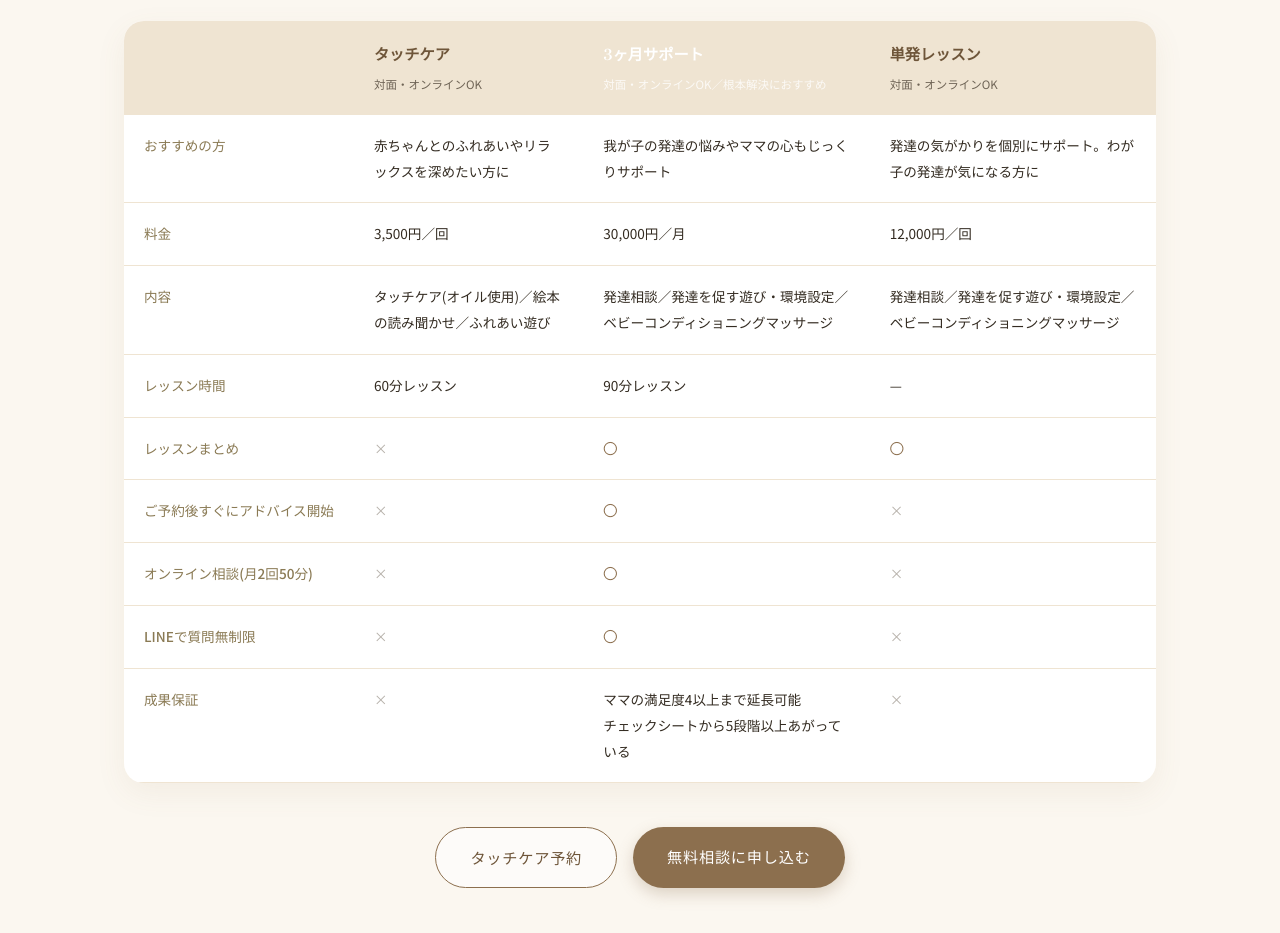
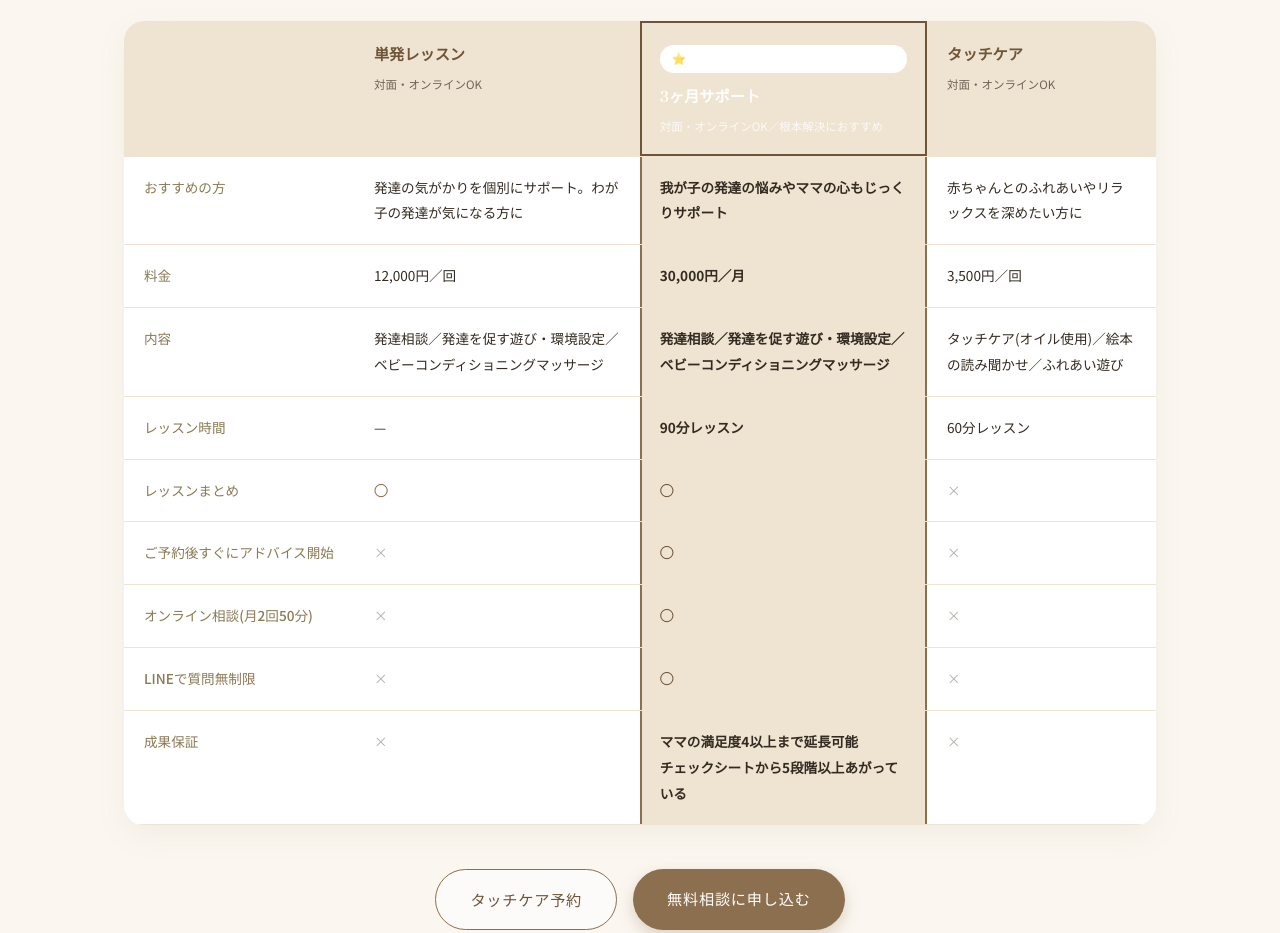
Before and after one commit to harkatogami-wq/lien-menu-lp, a plain HTML site: page index.html in a window 1280 px wide. Shown: the part 8310-9243 px from the top of the page. Drawn offline with Linux system fonts and the light colour scheme.

Commit message:
比較表の並び順を単発→3ヶ月→タッチケアに変更し、3ヶ月サポートを強調
Co-Authored-By: Claude Sonnet 5 <noreply@anthropic.com>

```diff
--- a/index.html
+++ b/index.html
@@ -334,64 +334,67 @@
           <thead>
             <tr>
               <th class="compare-th-label"></th>
+              <th>単発レッスン<br><span>対面・オンラインOK</span></th>
+              <th class="compare-recommend">
+                <span class="compare-badge">⭐ おすすめ</span>
+                3ヶ月サポート<br><span>対面・オンラインOK／根本解決におすすめ</span>
+              </th>
               <th>タッチケア<br><span>対面・オンラインOK</span></th>
-              <th class="compare-recommend">3ヶ月サポート<br><span>対面・オンラインOK／根本解決におすすめ</span></th>
-              <th>単発レッスン<br><span>対面・オンラインOK</span></th>
             </tr>
           </thead>
           <tbody>
             <tr>
               <td class="compare-row-label">おすすめの方</td>
+              <td>発達の気がかりを個別にサポート。わが子の発達が気になる方に</td>
+              <td class="compare-recommend-col">我が子の発達の悩みやママの心もじっくりサポート</td>
               <td>赤ちゃんとのふれあいやリラックスを深めたい方に</td>
-              <td>我が子の発達の悩みやママの心もじっくりサポート</td>
-              <td>発達の気がかりを個別にサポート。わが子の発達が気になる方に</td>
             </tr>
             <tr>
               <td class="compare-row-label">料金</td>
+              <td>12,000円／回</td>
+              <td class="compare-recommend-col">30,000円／月</td>
               <td>3,500円／回</td>
-              <td>30,000円／月</td>
-              <td>12,000円／回</td>
             </tr>
             <tr>
               <td class="compare-row-label">内容</td>
+              <td>発達相談／発達を促す遊び・環境設定／ベビーコンディショニングマッサージ</td>
+              <td class="compare-recommend-col">発達相談／発達を促す遊び・環境設定／ベビーコンディショニングマッサージ</td>
               <td>タッチケア(オイル使用)／絵本の読み聞かせ／ふれあい遊び</td>
-              <td>発達相談／発達を促す遊び・環境設定／ベビーコンディショニングマッサージ</td>
-              <td>発達相談／発達を促す遊び・環境設定／ベビーコンディショニングマッサージ</td>
             </tr>
             <tr>
               <td class="compare-row-label">レッスン時間</td>
+              <td>—</td>
+              <td class="compare-recommend-col">90分レッスン</td>
               <td>60分レッスン</td>
-              <td>90分レッスン</td>
-              <td>—</td>
             </tr>
             <tr>
               <td class="compare-row-label">レッスンまとめ</td>
+              <td class="compare-ok">◯</td>
+              <td class="compare-recommend-col compare-ok">◯</td>
               <td class="compare-x">×</td>
-              <td class="compare-ok">◯</td>
-              <td class="compare-ok">◯</td>
             </tr>
             <tr>
               <td class="compare-row-label">ご予約後すぐにアドバイス開始</td>
               <td class="compare-x">×</td>
-              <td class="compare-ok">◯</td>
+              <td class="compare-recommend-col compare-ok">◯</td>
               <td class="compare-x">×</td>
             </tr>
             <tr>
               <td class="compare-row-label">オンライン相談(月2回50分)</td>
               <td class="compare-x">×</td>
-              <td class="compare-ok">◯</td>
+              <td class="compare-recommend-col compare-ok">◯</td>
               <td class="compare-x">×</td>
             </tr>
             <tr>
               <td class="compare-row-label">LINEで質問無制限</td>
               <td class="compare-x">×</td>
-              <td class="compare-ok">◯</td>
+              <td class="compare-recommend-col compare-ok">◯</td>
               <td class="compare-x">×</td>
             </tr>
             <tr>
               <td class="compare-row-label">成果保証</td>
               <td class="compare-x">×</td>
-              <td>ママの満足度4以上まで延長可能<br>チェックシートから5段階以上あがっている</td>
+              <td class="compare-recommend-col">ママの満足度4以上まで延長可能<br>チェックシートから5段階以上あがっている</td>
               <td class="compare-x">×</td>
             </tr>
           </tbody>
--- a/style.css
+++ b/style.css
@@ -259,8 +259,22 @@ h1, h2, h3, h4 { font-family: var(--font-serif); font-weight: 600; margin: 0; co
 }
 .compare-table thead th span { display: block; font-family: var(--font-sans); font-size: 0.72rem; color: var(--ink-soft); font-weight: 400; margin-top: 6px; }
 .compare-th-label { background: var(--tan-soft); }
-.compare-recommend { background: var(--brown); color: #fff !important; }
+.compare-recommend {
+  background: var(--brown); color: #fff !important;
+  position: relative; box-shadow: inset 0 0 0 2px var(--brown-dark);
+}
 .compare-recommend span { color: rgba(255,255,255,0.8) !important; }
+.compare-badge {
+  display: inline-block; background: #fff; color: var(--brown-dark);
+  font-family: var(--font-sans); font-size: 0.68rem; font-weight: 700;
+  letter-spacing: 0.03em; padding: 3px 12px; border-radius: 999px;
+  margin-bottom: 8px;
+}
+.compare-recommend-col {
+  background: var(--tan-soft); font-weight: 600;
+  box-shadow: inset 2px 0 0 var(--brown), inset -2px 0 0 var(--brown);
+}
+.compare-recommend-col.compare-ok { color: var(--brown-dark); }
 .compare-row-label { color: var(--olive); font-weight: 500; white-space: nowrap; }
 .compare-ok { color: var(--brown); text-align: center; font-weight: 700; }
 .compare-x { color: var(--ink-soft); text-align: center; opacity: 0.5; }
```
